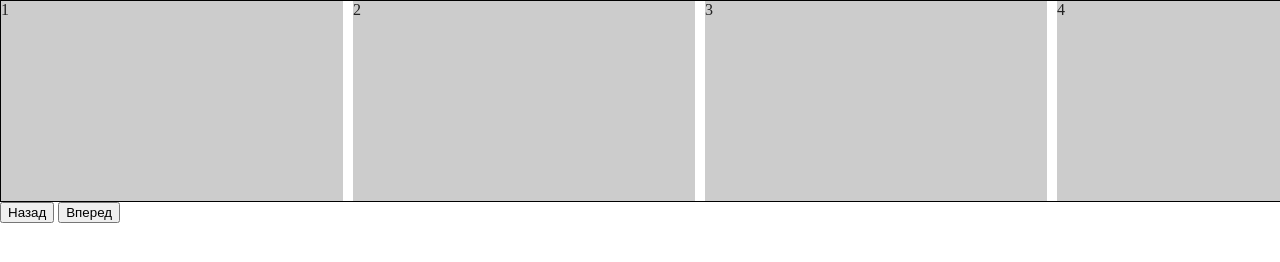
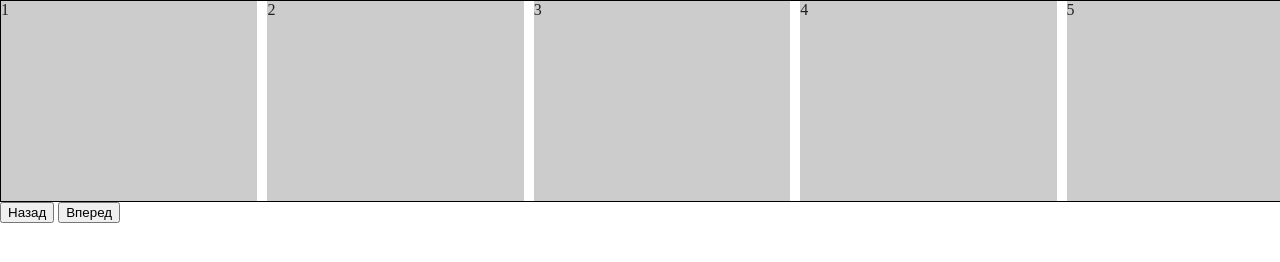
Before and after one commit to mdclxvi/test, a website: page docs/index.html in a window 1280 px wide. Drawn offline with Linux system fonts and the light colour scheme; files that its build step writes are made by us from their sources.

Commit message:
оптимизация

```diff
--- a/docs/index.html
+++ b/docs/index.html
@@ -17,6 +17,9 @@
 	<span class="el">3</span>
 	<span class="el">4</span>
 	<span class="el">5</span>
+	<span class="el">6</span>
+	<span class="el">7</span>
+	<span class="el">8</span>
 </div>
 <button class="prev">Назад</button>
 <button class="next">Вперед</button>
--- a/src/js/main.js
+++ b/src/js/main.js
@@ -5,27 +5,36 @@ let btnNext = document.querySelector('.next');
 
 let totalCards = elems.length;
 
+let wrapStyles = getComputedStyle(wrap);
+
 let wrapWidth = wrap.offsetWidth;
-let counter = getComputedStyle(wrap).getPropertyValue('--count');
-let visibleCards = getComputedStyle(wrap).getPropertyValue('--visibleCards');
-let fixedWidth = getComputedStyle(wrap).getPropertyValue('--fixedWidth');
-let template = getComputedStyle(wrap).getPropertyValue('--template');
+let counter = wrapStyles.getPropertyValue('--count');
+let visibleCards = wrapStyles.getPropertyValue('--visibleCards');
+let fixedWidth = wrapStyles.getPropertyValue('--fixedWidth');
+let template = wrapStyles.getPropertyValue('--template');
 
-
+// const properties {
+//     wrapWidth = wrap.offsetWidth,
+//     counter = wrapStyles.getPropertyValue('--count'),
+//     visibleCards = wrapStyles.getPropertyValue('--visibleCards'),
+//     visibleCards = wrapStyles.getPropertyValue('--visibleCards'),
+//     fixedWidth = wrapStyles.getPropertyValue('--fixedWidth'),
+//     template = wrapStyles.getPropertyValue('--template'),
+// }
 
 function setProperties() {
-    if (Math.abs(visibleCards) > 0) {
+    if (Number(visibleCards) > 0) {
         wrap.style.setProperty('--template','var(--templateVisibleCards)');
         wrap.style.setProperty('--visibleCards', visibleCards);
         wrap.style.setProperty('--cardWidth', 'var(--visibleCardWidth)');
-    } else {
+    }
+    else {
         wrap.style.setProperty('--template', 'var(--templateFixedWidthCards)');
         wrap.style.setProperty('--cardWidth', fixedWidth+'px');
     }
 
     wrap.style.setProperty("--wrapWidth", wrapWidth);
     wrap.style.setProperty("--totalCards", elems.length);
-
 }
 
 function btnClickHandler(event) {
--- a/src/style/style.scss
+++ b/src/style/style.scss
@@ -13,7 +13,7 @@ aside, figure, figcaption{
 .wrap {
 	--count: 0;
 	--totalCards: 0;
-	--visibleCards: 0;
+	--visibleCards: 5;
 	--fixedWidth: 342;
 	--template: 0;
 	--cardWidth: 0;
```
Also changed, not shown: src/index.html (+3 -0 lines), docs/static/js/main.min.js, docs/static/style/style.min.css.
